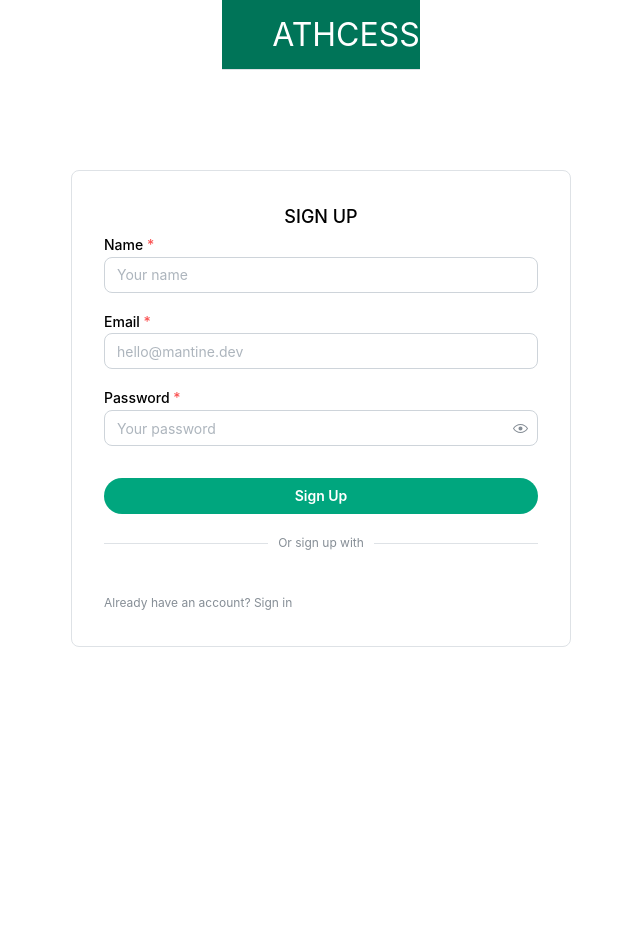
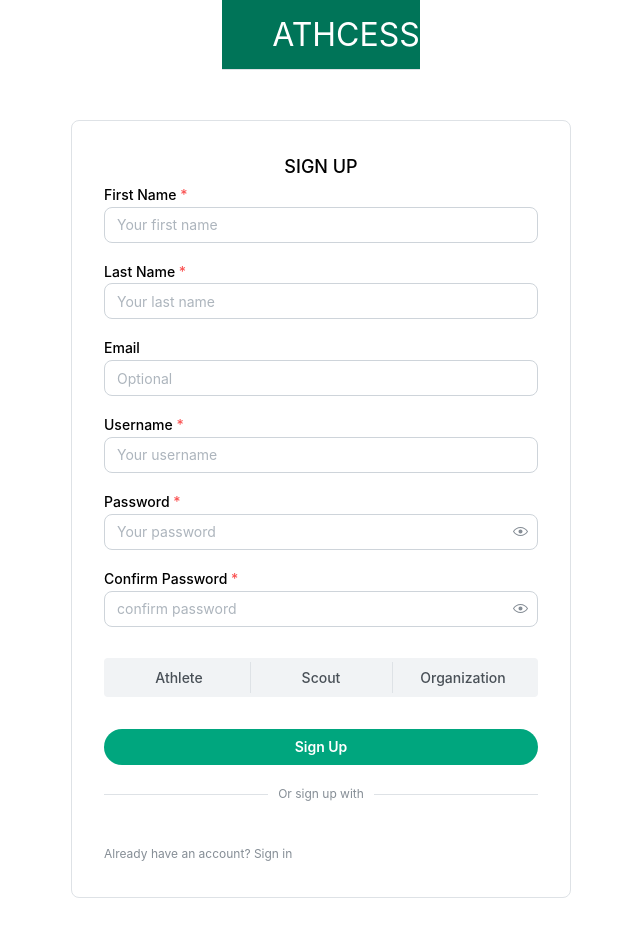
Before and after one commit to Athcess/athcess-frontend, a React (Vite) app: page /signup in a window 1280 px wide. Shown: the top 936 px of the page, without its empty margins (319-959 px from the left). Before the commit the page ends 800 px from the top, so only its background shows below. Built offline with nearby package versions, Linux system fonts and the light colour scheme.

Commit message:
Sign up (console log ,no google), Forgetpassword page

```diff
--- /dev/null
+++ b/src/Pages/ForgetPasswordPage.jsx
@@ -0,0 +1,88 @@
+import React, { useState, useEffect } from "react";
+import { useToggle, upperFirst } from "@mantine/hooks";
+import { useForm } from "@mantine/form";
+import { Link, NavLink, useNavigate } from "react-router-dom";
+import { GoogleLogin } from "@react-oauth/google";
+import Axios from "axios";
+
+import {
+  TextInput,
+  Text,
+  Paper,
+  Group,
+  Button,
+  Anchor,
+  Stack,
+} from "@mantine/core";
+import styles from "../scss/ForgetPasswordPage.module.scss";
+
+export default function ForgetPasswordPage(props) {
+    const form = useForm({
+        initialValues: {
+        email: "",
+        },
+        validate: {
+            email: (val) => ((/^\S+@\S+$/.test(val))? null : "Invalid email"),
+        }
+    });
+
+    const forgetpassword = (e) => {
+        e.preventDefault();
+        form.validate();
+        if(form.isValid()){
+        // Axios.post('', {
+        //     Email: form.values.email,
+        //
+        //}).then((response) => {
+        console.log(form.values.email);
+        //})
+        }
+    }
+
+  return (
+    <div className={styles.container}>
+      <header className={styles.header}>
+          <div className={styles.headerText}>ATHCESS</div>
+      </header>
+      <div className={styles.content}>
+      <Paper className={styles.paper} radius="md" p="xl" withBorder {...props}>
+        <Text className={styles.center} size="xl" fw={700}>
+          FORGOT PASSWORD
+        </Text>
+
+        <form onSubmit={forgetpassword}>
+          <Stack>
+            <Text style={{ marginTop: 15}}>
+
+            Enter your email address below and we will send you a link to reset your password
+            </Text>
+            <TextInput
+              required
+              label="Email"
+              placeholder="Enter email"
+              value={form.values.email}
+              onChange={(event) =>
+                form.setFieldValue("email", event.currentTarget.value)
+              }
+              error={form.errors.email && "Invalid email"}
+              radius="md"
+            />
+          </Stack>
+
+          <Group justify="center" mt="xl">
+            <Button  color="#00A67E" type="submit" radius="xl" w="100%" style={{ marginBottom: 15}}>
+              SUBMIT
+            </Button>
+          </Group>
+          <Anchor
+            href="/signin"
+            c="dimmed"
+            size="xs">
+            Go back to sign in
+          </Anchor>
+        </form>
+      </Paper>
+      </div>
+    </div>
+  );
+}
--- a/src/Pages/SignInPage.jsx
+++ b/src/Pages/SignInPage.jsx
@@ -25,7 +25,7 @@ export default function SignInPage(props) {
   const navigate = useNavigate();
   const form = useForm({
     initialValues: {
-      name: "",
+      username: "",
       password: "",
     },
   });
@@ -34,10 +34,10 @@ export default function SignInPage(props) {
         e.preventDefault();
 
         // Axios.post('', {
-        //     LoginUserName: form.values.name,
+        //     LoginUserName: form.values.username,
         //     LoginPassword: form.values.password
         //}).then((response) => {
-        console.log(form.values.name,form.values.password);
+        console.log(form.values.username,form.values.password);
         navigate('/home')
         //})
     }
@@ -57,11 +57,11 @@ export default function SignInPage(props) {
           <Stack>
             <TextInput
               required
-              label="Name"
-              placeholder="Your name"
-              value={form.values.name}
+              label="Username"
+              placeholder="Your username"
+              value={form.values.username}
               onChange={(event) =>
-                form.setFieldValue("name", event.currentTarget.value)
+                form.setFieldValue("username", event.currentTarget.value)
               }
               radius="md"
             />
@@ -79,9 +79,12 @@ export default function SignInPage(props) {
               }
               radius="md"
             />
-            <Text size="xs" c="dimmed">
-            Forget Password
-            </Text>
+            <Anchor
+            href="/forgetpassword"
+            c="dimmed"
+            size="xs">
+            Forget password
+          </Anchor>
           </Stack>
 
           <Group justify="center" mt="xl">
--- a/src/Pages/SignUpPage.jsx
+++ b/src/Pages/SignUpPage.jsx
@@ -12,7 +12,7 @@ import {
   Group,
   Button,
   Divider,
-  Checkbox,
+  SegmentedControl,
   Anchor,
   Stack,
 } from "@mantine/core";
@@ -24,15 +24,22 @@ export default function SignUpPage(props) {
   const form = useForm({
     initialValues: {
       email: "",
-      name: "",
+      username: "",
+      firstname: "",
+      lastname: "",
       password: "",
+      checkpassword: "",
+      role: "",
         },
     validate: {
-      email: (val) => (/^\S+@\S+$/.test(val) ? null : "Invalid email"),
+      email: (val) => ((/^\S+@\S+$/.test(val) || val === "")? null : "Invalid email"),
       password: (val) =>
-        val.length <= 6
+        (val.length <= 6
           ? "Password should include at least 6 characters"
-          : null,
+          : null),
+      checkpassword : (val) => (form.values.password === val ? null : "Password is not the same" ),
+      role : (val) => (val != "" ? null : "Please select a role")
+
     },
   });
 
@@ -45,7 +52,7 @@ export default function SignUpPage(props) {
     //     UserName: form.values.name,
     //     Password: form.values.password
     // }).then(() => {
-      console.log(form.values.email, form.values.name, form.values.password)
+      console.log(form.values.email, form.values.firstname,form.values.lastname,form.values.username, form.values.password,form.values.role, )
         navigate('/signin');
         //})
     }
@@ -69,23 +76,43 @@ export default function SignUpPage(props) {
           <Stack>
             <TextInput
               required
-              label="Name"
-              placeholder="Your name"
-              value={form.values.name}
+              label="First Name"
+              placeholder="Your first name"
+              value={form.values.firstname}
               onChange={(event) =>
-                form.setFieldValue("name", event.currentTarget.value)
+                form.setFieldValue("firstname", event.currentTarget.value)
               }
               radius="md"
             />
             <TextInput
               required
+              label="Last Name"
+              placeholder="Your last name"
+              value={form.values.lastname}
+              onChange={(event) =>
+                form.setFieldValue("lastname", event.currentTarget.value)
+              }
+              radius="md"
+            />
+            <TextInput
+
               label="Email"
-              placeholder="hello@mantine.dev"
+              placeholder="Optional"
               value={form.values.email}
               onChange={(event) =>
                 form.setFieldValue("email", event.currentTarget.value)
               }
               error={form.errors.email && "Invalid email"}
+              radius="md"
+            />
+            <TextInput
+              required
+              label="Username"
+              placeholder="Your username"
+              value={form.values.username}
+              onChange={(event) =>
+                form.setFieldValue("username", event.currentTarget.value)
+              }
               radius="md"
             />
             <PasswordInput
@@ -102,6 +129,35 @@ export default function SignUpPage(props) {
               }
               radius="md"
             />
+            <PasswordInput
+              required
+              label="Confirm Password"
+              placeholder="confirm password"
+              value={form.values.checkpassword}
+              onChange={(event) =>
+                form.setFieldValue("checkpassword", event.currentTarget.value)
+              }
+              error={
+                form.errors.checkpassword &&
+                "Password should not the same!"
+              }
+              radius="md"
+            />
+            <SegmentedControl
+            style={{ marginTop: 15}}
+            required
+            color="#00A67E"
+            value={form.values.role}
+            onChange={(event) =>
+              form.setFieldValue("role", event)
+            }
+            data={[
+                  { label: 'Athlete', value: 'Athlete' },
+                  { label: 'Scout', value: 'Scout' },
+                  { label: 'Organization', value: 'Organization' },
+            ]}
+            />
+            {form.errors.role && <span style={{ color: 'red' }}>Please select a role</span>}
           </Stack>
           <Group justify="center" mt="xl">
             <Button color="#00A67E" type="submit" radius="xl" w="100%">
--- a/src/Router/Router.jsx
+++ b/src/Router/Router.jsx
@@ -11,6 +11,7 @@ import AthleteProfilePage from "../Pages/AthleteProfilePage";
 import ScoutProfilePage from "../Pages/ScoutProfilePage";
 import OrgProfilePage from "../Pages/OrgProfilePage";
 import NotFoundPage from "../Pages/NotFoundPage";
+import ForgetPasswordPage from "../Pages/ForgetPasswordPage";
 import {
   BrowserRouter as Router,
   Route,
@@ -40,6 +41,7 @@ export default function AppRouter() {
         <Route path="/signup" element={<SignUpPage />} />
         <Route path="/selectrole" element={<SelectRolePage />} />
         <Route path="/signin" element={<SignInPage />} />
+        <Route path="/forgetpassword" element={<ForgetPasswordPage />} />
         <Route path="*" element={<NotFoundPage />} />
       </Routes>
     </Router>
--- /dev/null
+++ b/src/scss/ForgetPasswordPage.module.scss
@@ -0,0 +1,34 @@
+
+.container{
+    justify-items: center;
+    height: 100%;
+  }
+  .content {
+    display: flex;
+    justify-content: center;
+    align-items: center;
+
+  }
+  .header {
+    display: flex;
+    align-items: center;
+    height: 70px;
+    background-color: #007458;
+    color: white;
+    border-bottom: 1px solid light-dark(var(--mantine-color-gray-3), var(--mantine-color-dark-4));
+    .headerText{
+
+      margin-left: 50px;
+      font-size: 32px;
+    }
+  }
+  .paper {
+    justify-content: center;
+    width: 500px;
+    margin: 100px 0px 100px 0px;
+  }
+
+  .center{
+    display : flex;
+    justify-content: center;
+  }
--- a/src/scss/SignUpPage.module.scss
+++ b/src/scss/SignUpPage.module.scss
@@ -25,7 +25,7 @@
 .paper {
   justify-content: center;
   width: 500px;
-  margin: 100px 0px 100px 0px;
+  margin: 50px 0px 50px 0px;
 }
 
 .center{
```
